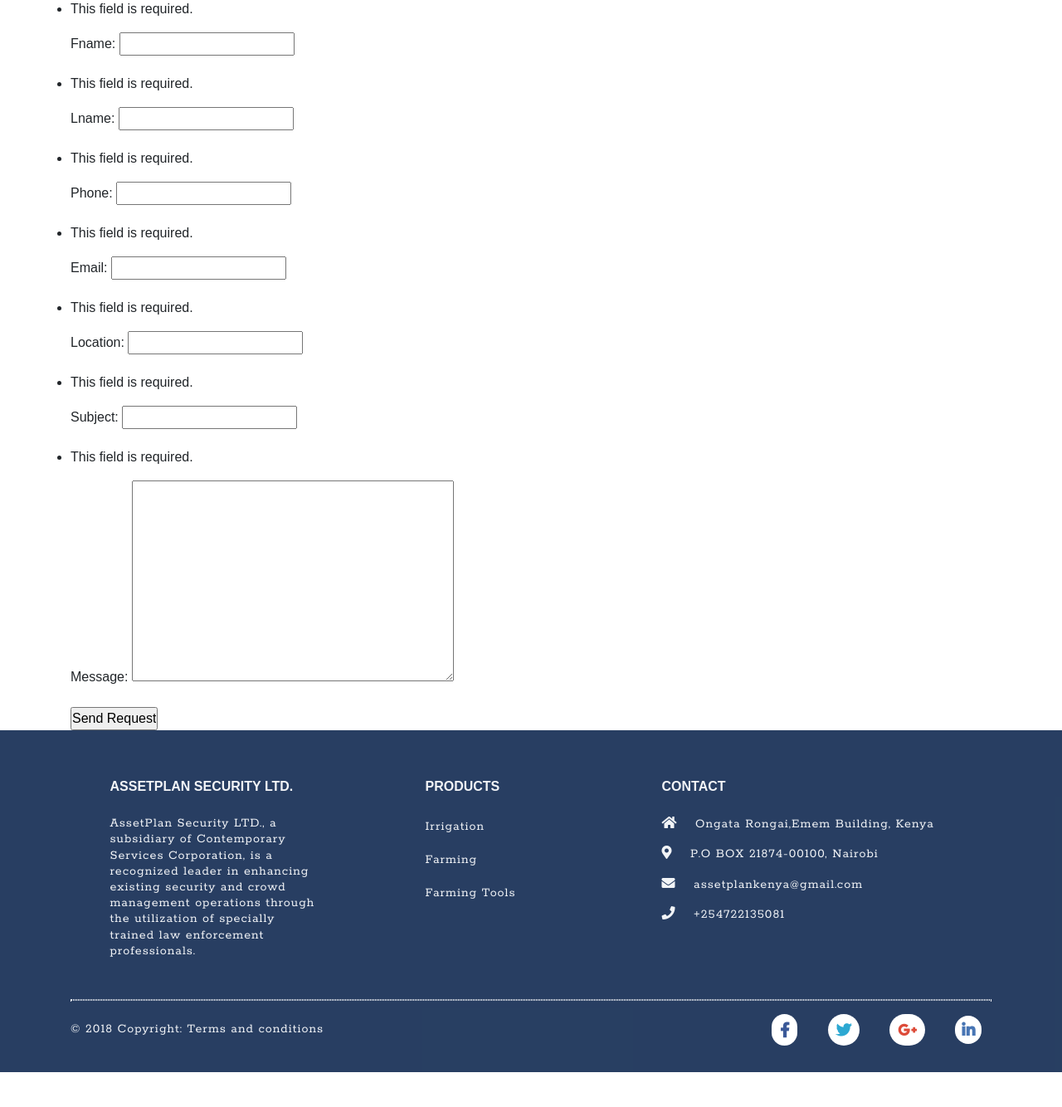
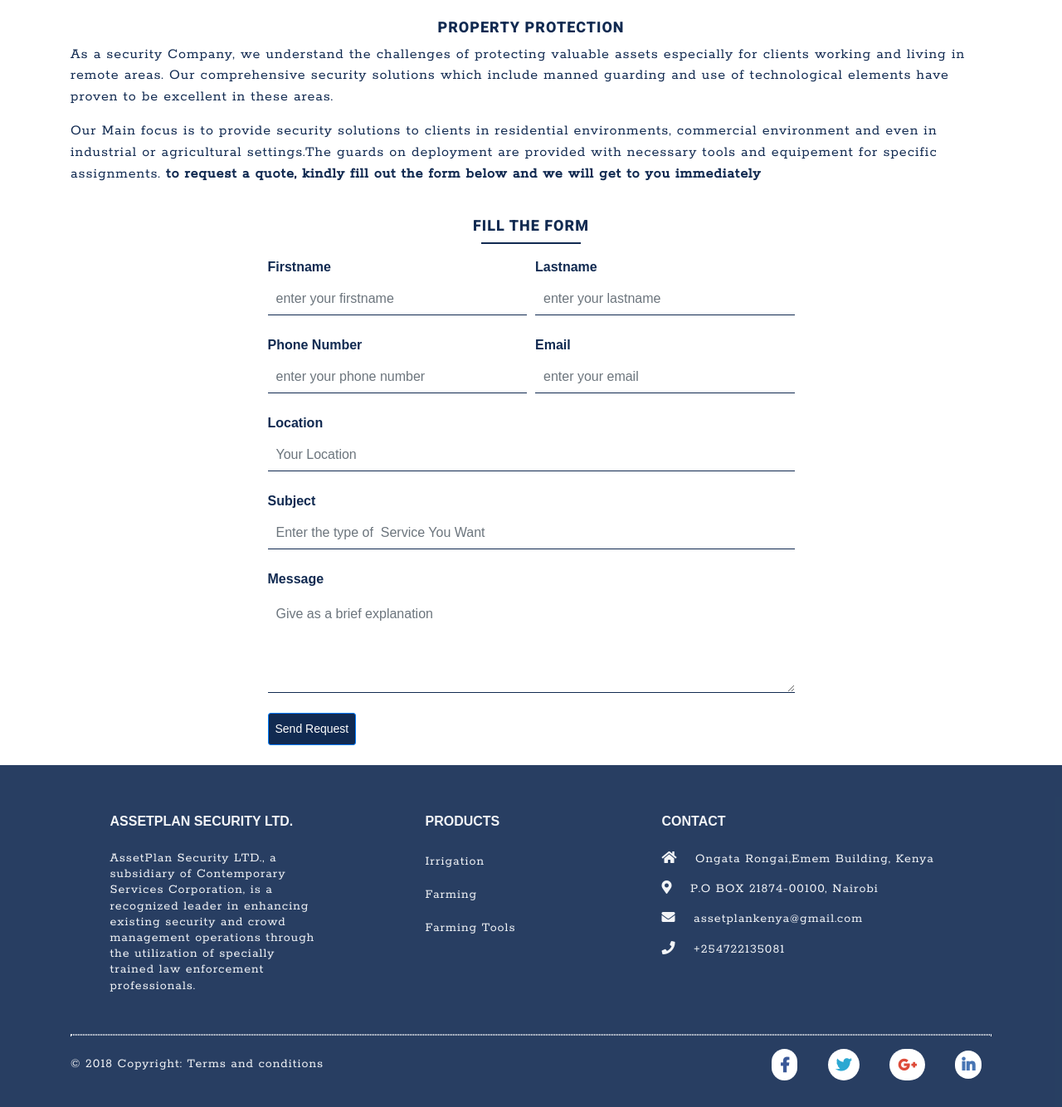
Before and after one commit to chirchir12/assetplan, a Django app: page /services/property-protection/ in a window 1280 px wide. Shown: the part 56-1390 px from the top of the page at 83% size. Before the commit the page ends 1348 px from the top, so only its background shows below. Run offline with Django 3.2, Linux system fonts and the light colour scheme; some libraries are stand-ins or nearby versions.

Commit message:
styled the form using boostrap

```diff
--- a/services/forms.py
+++ b/services/forms.py
@@ -3,32 +3,47 @@ from django import forms
 from .models import Quote
 
 class QuoteForm(forms.ModelForm):
-	fname    = forms.CharField(max_length=250, widget=forms.TextInput(
+	fname    = forms.CharField(max_length=250, help_text='enter your firstname', widget=forms.TextInput(
 		attrs={
+			'class':'form-control mb-4',
+			'placeholder':'enter your firstname'
 
 		}))
 	lname    = forms.CharField(max_length=250, widget=forms.TextInput(
 		attrs={
-
+			'class':'form-control mb-4',
+			'placeholder':'enter your lastname'
 		}))
 	phone    = forms.CharField(max_length=100, widget=forms.TextInput(
 		attrs={
+			'class':'form-control mb-4',
+			'placeholder':'enter your phone number'
+
 
 		}))
 	email    = forms.EmailField(max_length=250, widget=forms.EmailInput(
 		attrs={
+			'class':'form-control mb-4',
+			'placeholder':'enter your email'
 
 		}))
 	location = forms.CharField(max_length=200, widget=forms.TextInput(
 		attrs={
+			'class':'form-control mb-4',
+			'placeholder':'Your Location'
 
 		}))
 	subject  = forms.CharField(max_length=255, widget=forms.TextInput(
 		attrs={
+			'class':'form-control mb-4',
+			'placeholder':'Enter the type of  Service You Want'
 
 		}))
 	message  = forms.CharField(widget=forms.Textarea(
 		attrs={
+			'class':'form-control mb-4',
+			'rows':4,
+			'placeholder':'Give as a brief explanation'
 
 		}))
 
--- /dev/null
+++ b/services/static/services/css/services.css
@@ -0,0 +1,34 @@
+.subtitle{
+	color:#112a51 !important;
+	font-weight: 700;
+	text-transform: uppercase;
+	font-size: 18px;
+	letter-spacing: 1px;
+	font-family: 'Heebo', sans-serif;
+
+}
+
+.bodytext-p p{
+	color:#112a51 !important;
+
+}
+
+.underlineform{
+	border: 1px solid #112a51;
+    width: 120px;
+    text-align: center;
+    margin: auto;
+}
+.form-control{
+	border: none;
+	border-bottom: 1px solid #112a51;
+	box-shadow: none;
+	outline: none;
+	border-radius:0;
+	background: transparent;
+	padding:10px;
+	margin-right:5px;
+}
+.label-color label{
+	font-weight: bold;
+}
--- a/services/templates/services/alarm_and_cctv_installation.html
+++ b/services/templates/services/alarm_and_cctv_installation.html
@@ -1,4 +1,6 @@
 {% extends 'base.html' %}
+{% load crispy_forms_tags %}
+
 
 {% block content %}
 this is alarm and ctt installltion page page
--- a/services/templates/services/propert_protection.html
+++ b/services/templates/services/propert_protection.html
@@ -1,14 +1,21 @@
 {% extends 'base.html' %}
+{% load crispy_forms_tags %}
+
 
 {% block content %}
 <div class="container">
-	<div class="row">
-		<div class="col">
-			<form action="" method="POST">
-				{% csrf_token %}
-				{{form.as_p}}
-				<input type="submit" value="Send Request">
-			</form>
+	<div class="row mt-4">
+		<div class="col brief bodytext-p">
+			<h4 class="text-center subtitle">Property Protection</h4>
+			<p>As a security Company, we understand the challenges of protecting valuable assets especially for clients working and living in remote areas. Our comprehensive security solutions which include manned guarding and use of technological elements have proven to be excellent in these areas. </p>
+			<p>Our Main focus is to provide security solutions to clients in residential environments, commercial environment and even in industrial or agricultural settings.The guards on deployment are provided with necessary tools and equipement for specific assignments. <b>to request a quote, kindly fill out the form below and we will get to you immediately</b></p>
+		</div>
+	</div>
+	<div class="row my-4">
+		<div class="col-12 col-md-7 mx-auto">
+			<h4 class="text-center subtitle">Fill the Form</h4>
+			<div class="underlineform"></div>
+			{% include 'services/snippets/quote-form.html' with form=form %}
 		</div>
 	</div>
 </div>
--- /dev/null
+++ b/services/templates/services/snippets/quote-form.html
@@ -0,0 +1,40 @@
+
+<form action="" method="POST" class="mt-3">
+	{% csrf_token %}
+	<div class="form-row label-color">
+		<div class="col label-color">
+			<label for="firstName" style="color:#112a51;">Firstname</label><br>
+			{{form.fname}}
+			{% if form.help_text %}
+			<small class="form-text text-muted">{{form.help_text}}</small>
+			{% endif %}
+		</div>
+		<div class="col label-color">
+			<label for="lastname" style="color:#112a51;">Lastname</label><br>
+			{{form.lname}}
+		</div>
+	</div>
+	<div class="form-row">
+		<div class="col label-color">
+			<label for="phone" style="color:#112a51;">Phone Number</label><br>
+			{{form.phone}}
+		</div>
+		<div class="col label-color">
+			<label for="email" style="color:#112a51;">Email</label><br>
+			{{form.email}}
+		</div>
+	</div>
+	<div class="label-color">
+		<label for="location" style="color:#112a51;">Location</label><br>
+		{{form.location}}
+	</div>
+	<div class="label-color">
+		<label for="subject" style="color:#112a51;">Subject</label><br>
+		{{form.subject}}
+	</div>
+	<div class="label-color">
+		<label for="message" style="color:#112a51;">Message</label><br>
+		{{form.message}}
+	</div>
+	<input type="submit" class="btn btn-sm btn-primary aboutbtn p-2" style="color:#fff;" value="Send Request">
+</form>
--- a/templates/base/css.html
+++ b/templates/base/css.html
@@ -13,4 +13,5 @@
 <!-- index css -->
 <link rel="stylesheet" href="{% static 'secure/css/index.css' %}">
 <link rel="stylesheet" href="{% static 'secure/css/about.css' %}">
+<link rel="stylesheet" href="{% static 'services/css/services.css' %}">
 <link rel="stylesheet" href="{% static 'css/footer.css' %}">
```
